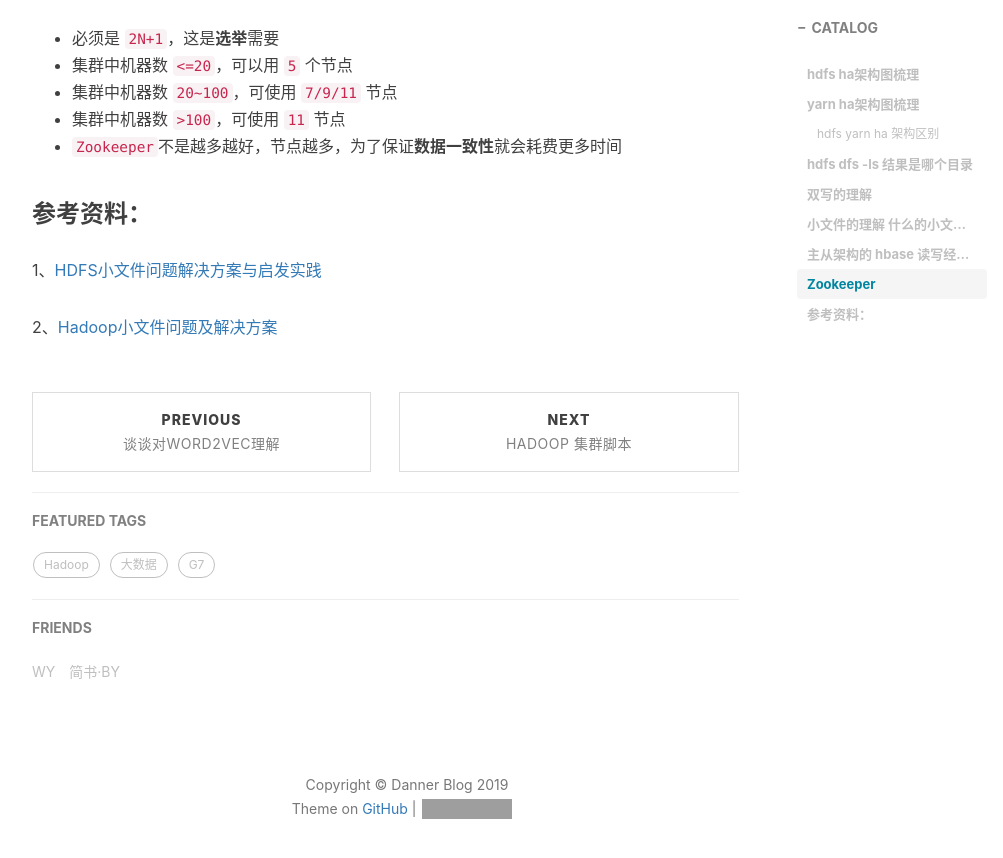
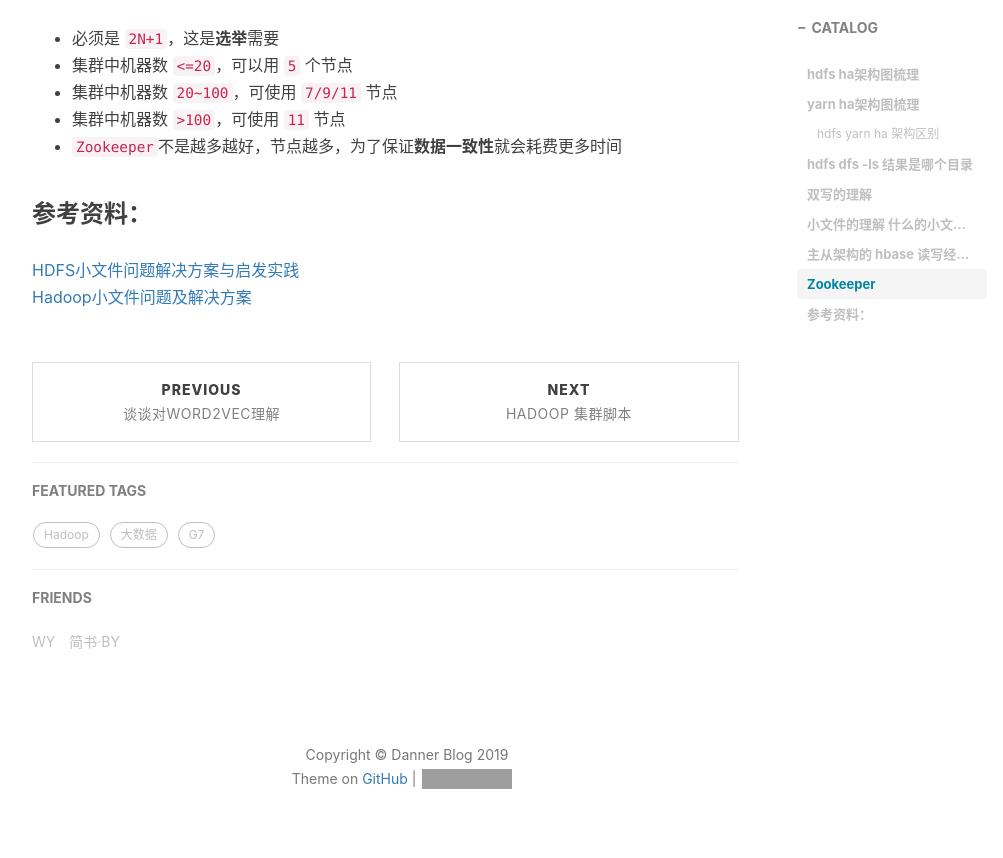
Before and after one commit to vendanner/vendanner.github.io, a Jekyll site: the page built from _posts/2019-08-21-G7 知识：一.md, in a window 1280 px wide and 900 px high, scrolled down 4543 px. Shown: the top 858 px of the window, without its empty margins (233-1236 px from the left). Built offline with Jekyll 4.4.1, drawn with Linux system fonts in a browser that asks for light colours; nearby versions of some CDN libraries; comment, search, counter and statistics services are not loaded; grey boxes are pictures that could not be loaded.

Commit message:
Update 2019-08-21-G7 知识：一.md

```diff
--- a/_posts/2019-08-21-G7 知识：一.md
+++ b/_posts/2019-08-21-G7 知识：一.md
@@ -88,6 +88,5 @@ tags:
 
 
 ### 参考资料：
-1、[HDFS小文件问题解决方案与启发实践](https://blog.csdn.net/Androidlushangderen/article/details/54176511)
-
-2、[Hadoop小文件问题及解决方案](https://blog.csdn.net/lzm1340458776/article/details/43410731)
+[HDFS小文件问题解决方案与启发实践](https://blog.csdn.net/Androidlushangderen/article/details/54176511)<br>
+[Hadoop小文件问题及解决方案](https://blog.csdn.net/lzm1340458776/article/details/43410731)
```
